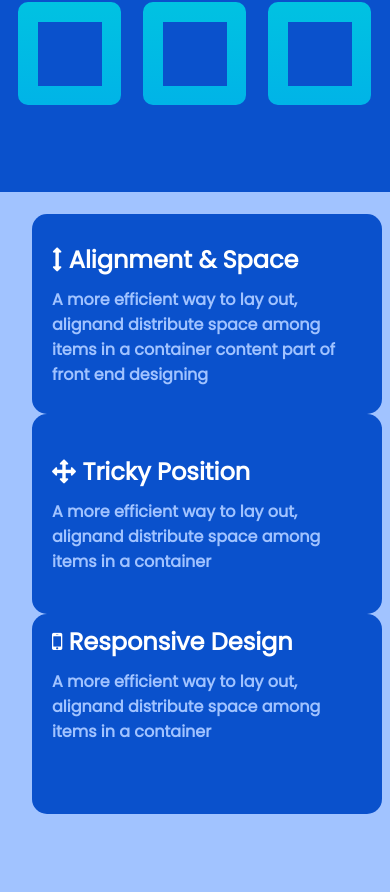
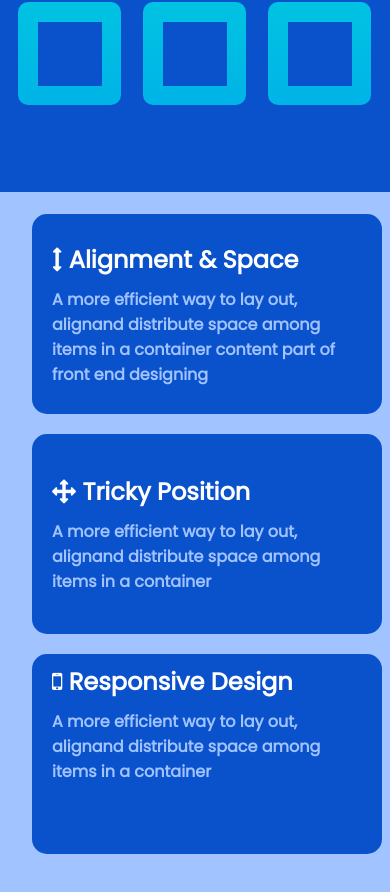
Before and after one commit to rapheb4me3/flexProject, a plain HTML site: page index.html in a window 390 px wide. Shown: the part 844-1736 px from the top of the page. Before the commit the page ends 1680 px from the top, so only its background shows below. Drawn offline with Linux system fonts and the light colour scheme.

Commit message:
Update style.css

```diff
--- a/Css/style.css
+++ b/Css/style.css
@@ -157,4 +157,15 @@ body {
         height: auto;
 
     }
+    .secondLayer .item {
+margin-bottom: 20px;
 }
+
+.secondLayer .item2 {
+margin-bottom: 20px;
+}
+
+.secondLayer .item3 {
+margin-bottom: 20px;
+}
+}
```
